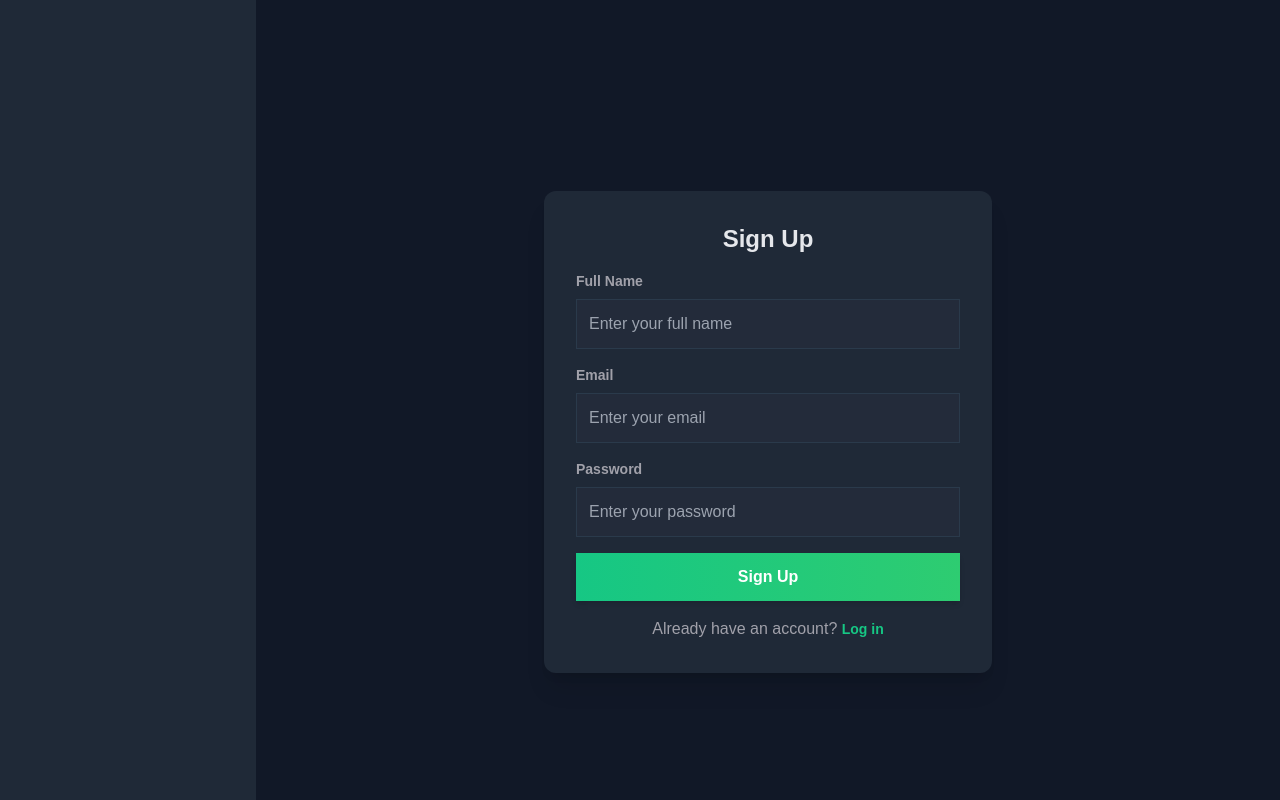
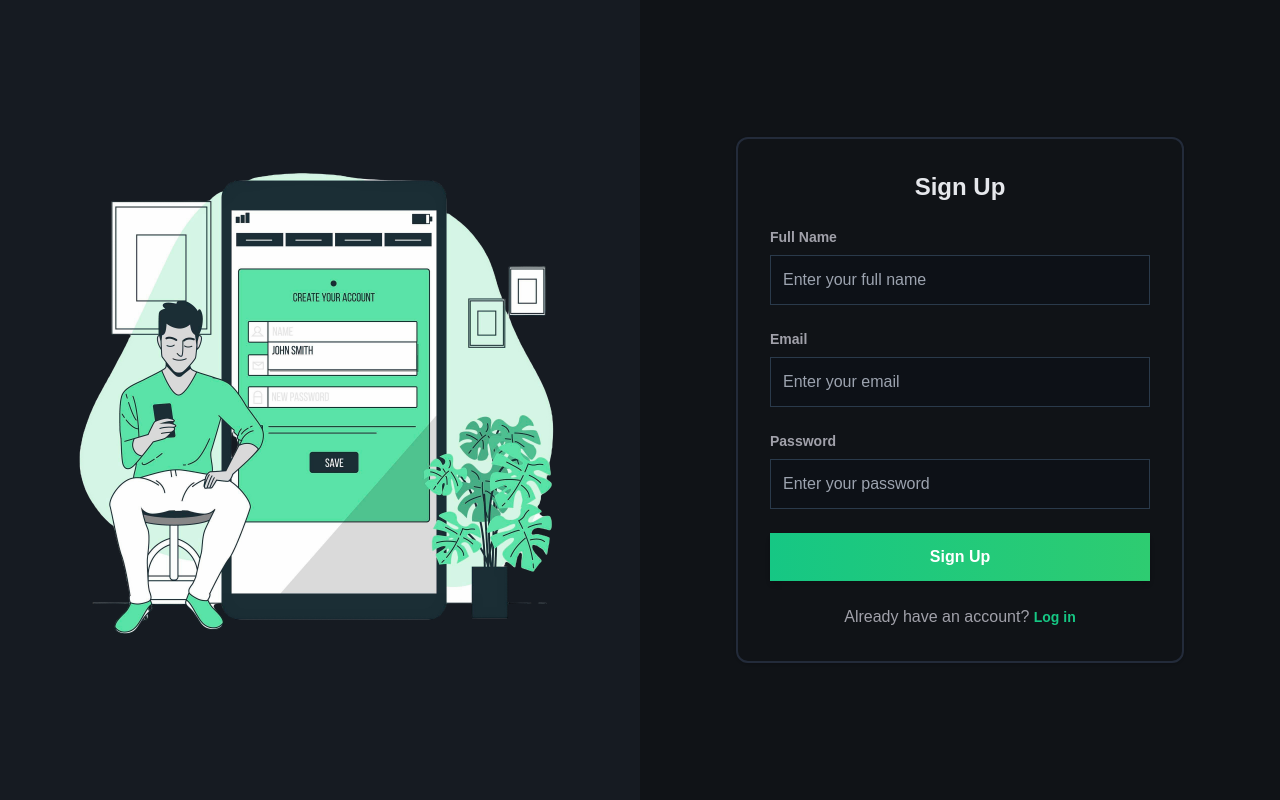
Before and after one commit to 0xRokib/Time-Management-and-Focus-Tracker, a Next.js app in the folder focus-tracker-frontend/: page /registration in a window 1280 px wide. Built offline with nearby package versions, Linux system fonts and the light colour scheme.

Commit message:
update polish sign up and login form and make it better

```diff
--- a/focus-tracker-frontend/app/context/AuthContext.tsx
+++ b/focus-tracker-frontend/app/context/AuthContext.tsx
@@ -20,7 +20,7 @@ type AuthContextType = {
   user: UserType | null;
   login: (userData: UserType) => void;
   logout: () => void;
-  loading: boolean; // Add loading state to context
+  loading: boolean;
 };
 
 const AuthContext = createContext<AuthContextType | undefined>(undefined);
@@ -28,7 +28,7 @@ const AuthContext = createContext<AuthContextType | undefined>(undefined);
 export const AuthProvider = ({ children }: { children: ReactNode }) => {
   const [isAuthenticated, setIsAuthenticated] = useState(false);
   const [user, setUser] = useState<UserType | null>(null);
-  const [loading, setLoading] = useState(true); // Track loading state
+  const [loading, setLoading] = useState(true);
   const pathname = usePathname();
   const router = useRouter();
 
--- a/focus-tracker-frontend/app/layout.tsx
+++ b/focus-tracker-frontend/app/layout.tsx
@@ -1,16 +1,13 @@
 "use client";
 import { Sidebar } from "@/components/Sidebar";
 import { useMetadata } from "@/hooks/useMetadata";
+import { QueryClient, QueryClientProvider } from "@tanstack/react-query";
 import { usePathname, useRouter } from "next/navigation";
 import { useEffect } from "react";
 import { Toaster } from "sonner";
-
-import { QueryClient, QueryClientProvider } from "@tanstack/react-query"; // Import React Query
-
 import { AuthProvider, useAuth } from "./context/AuthContext";
 import "./globals.css";
 
-// Create the QueryClient instance
 const queryClient = new QueryClient();
 
 export default function RootLayout({
@@ -42,10 +39,9 @@ export default function RootLayout({
 }
 
 function Content({ children }: { children: React.ReactNode }) {
-  const { isAuthenticated, loading } = useAuth(); // Access loading state from AuthContext
+  const { isAuthenticated, loading } = useAuth();
   const router = useRouter();
   const pathname = usePathname();
-  console.log(pathname, router);
 
   useEffect(() => {
     if (
@@ -57,31 +53,23 @@ function Content({ children }: { children: React.ReactNode }) {
     }
   }, [isAuthenticated, pathname, router]);
 
-  // If loading, show loading screen
   if (loading) {
     return <div className="loading-screen">Loading...</div>;
   }
 
-  // If not authenticated and not on login/registration pages, prevent rendering of the sidebar or main content
-  if (
-    !isAuthenticated &&
-    pathname !== "/login" &&
-    pathname !== "/registration"
-  ) {
-    return null; // Prevent rendering of any content, including Sidebar and main content
+  // Render only login or registration pages if unauthenticated
+  // Render only login or registration pages if unauthenticated
+  if (!isAuthenticated) {
+    if (pathname === "/login" || pathname === "/registration") {
+      return <main className="">{children}</main>;
+    }
+    return null; // Prevent rendering anything else
   }
-
+  // Render authenticated content
   return (
-    <div
-      className={`flex h-screen ${!isAuthenticated ? "justify-center" : ""}`}
-    >
-      {/* Render Sidebar only if authenticated */}
-      {isAuthenticated && <Sidebar />}
-      <main
-        className={`flex-1 p-8 md:ml-64 bg-[#111827] text-[#A1A1AA] overflow-auto ${
-          !isAuthenticated ? "w-full" : ""
-        }`}
-      >
+    <div className="flex h-screen">
+      <Sidebar />
+      <main className="flex-1 p-8 md:ml-64 bg-[#101317] text-[#A1A1AA] overflow-auto ">
         {children}
       </main>
       <Toaster />
--- a/focus-tracker-frontend/app/login/page.tsx
+++ b/focus-tracker-frontend/app/login/page.tsx
@@ -1,22 +1,36 @@
 "use client";
 
 import { motion } from "framer-motion";
+import Image from "next/image";
 import Link from "next/link";
 
 export default function LoginPage() {
   return (
-    <div className="flex justify-center items-center min-h-screen bg-[#111827] p-4">
+    <div className="flex min-h-screen">
+      {/* Left Section (Image) */}
+      <div className="flex-1 relative bg-[#161B22] flex justify-center items-center">
+        <Image
+          src="/images/login.png" // Path to the image
+          alt="Example image"
+          width={500} // Desired width
+          height={300} // Desired height
+        />
+      </div>
+
+      {/* Right Section (Form) */}
+      <div className="flex-1 flex justify-center items-center bg-[#101317]">
         <motion.div
-        className="w-full max-w-md p-8 bg-[#1F2937] rounded-xl shadow-xl"
+          className="w-full max-w-md p-8  rounded-xl shadow border-2 border-[#232B3A]"
           initial={{ opacity: 0, y: 50 }}
           animate={{ opacity: 1, y: 0 }}
           transition={{ duration: 0.6, ease: "easeOut" }}
         >
-        <h2 className="text-2xl font-semibold text-[#E5E7EB] mb-4 text-center">
+          <h2 className="text-2xl font-semibold text-[#E5E7EB] mb-6 text-center">
             Log In
           </h2>
 
-        <form className="space-y-4">
+          <form className="space-y-6">
+            {/* Email Input */}
             <div>
               <label
                 htmlFor="email"
@@ -28,10 +42,11 @@ export default function LoginPage() {
                 type="email"
                 id="email"
                 placeholder="Enter your email"
-              className="w-full mt-2 p-3 rounded-lg bg-[#232B3A] border border-[#2A3A4B] text-[#E5E7EB] focus:ring-2 focus:ring-[#16C784]"
+                className="w-full mt-2 p-3 rounded-lg bg-[#0D1117] border border-[#2A3A4B] text-[#E5E7EB] focus:ring-2 focus:ring-[#16C784] focus:outline-none transition duration-200"
               />
             </div>
 
+            {/* Password Input */}
             <div>
               <label
                 htmlFor="password"
@@ -43,23 +58,23 @@ export default function LoginPage() {
                 type="password"
                 id="password"
                 placeholder="Enter your password"
-              className="w-full mt-2 p-3 rounded-lg bg-[#232B3A] border border-[#2A3A4B] text-[#E5E7EB] focus:ring-2 focus:ring-[#16C784]"
+                className="w-full mt-2 p-3 rounded-lg bg-[#0D1117] border border-[#2A3A4B] text-[#E5E7EB] focus:ring-2 focus:ring-[#16C784] focus:outline-none transition duration-200"
               />
             </div>
 
-          <div>
+            {/* Login Button */}
             <motion.button
               type="submit"
-              className="w-full py-3 bg-gradient-to-r from-[#16C784] to-[#2ECC71] text-white font-semibold rounded-lg shadow-md hover:from-[#2ECC71] hover:to-[#28A745]"
-              whileHover={{ scale: 1.05 }}
+              className="w-full py-3 bg-gradient-to-r from-[#16C784] to-[#2ECC71] text-white font-semibold rounded-lg shadow-md hover:from-[#2ECC71] hover:to-[#28A745] transition duration-300"
+              whileHover={{ scale: 1.02 }}
               whileTap={{ scale: 0.98 }}
             >
               Log In
             </motion.button>
-          </div>
           </form>
 
-        <div className="mt-4 text-center text-[#A1A1AA]">
+          {/* Sign-Up Link */}
+          <div className="mt-6 text-center text-[#A1A1AA]">
             Don’t have an account?{" "}
             <Link
               href="/registration"
@@ -70,5 +85,6 @@ export default function LoginPage() {
           </div>
         </motion.div>
       </div>
+    </div>
   );
 }
--- a/focus-tracker-frontend/app/registration/page.tsx
+++ b/focus-tracker-frontend/app/registration/page.tsx
@@ -2,8 +2,9 @@
 
 import { usePostData } from "@/hooks/useApi";
 import { motion } from "framer-motion";
+import Image from "next/image";
 import Link from "next/link";
-import { useRouter } from "next/navigation"; // Import from next/navigation
+import { useRouter } from "next/navigation";
 import { useState } from "react";
 import { useForm } from "react-hook-form";
 
@@ -25,36 +26,45 @@ export default function RegisterPage() {
     "/api/register"
   );
 
-  const router = useRouter(); // Initialize router from next/navigation
+  const router = useRouter();
 
   const onSubmit = async (data: FormData) => {
     console.log(data);
     try {
       mutate(data, {
-        onSuccess: (response: unknown) => {
-          console.log("Registration successful:", response);
-          router.push("/login"); // Navigate to home after successful registration
+        onSuccess: () => {
+          router.push("/login");
         },
-        onError: (err: unknown) => {
-          console.error("Registration error:", err);
+        onError: () => {
           setErrorMessage("Registration failed. Please try again.");
         },
       });
-    } catch (err) {
-      console.error("Unexpected error:", err);
+    } catch {
       setErrorMessage("An unexpected error occurred.");
     }
   };
 
   return (
-    <div className="flex justify-center items-center min-h-screen bg-[#111827] p-4">
+    <div className="flex min-h-screen">
+      {/* Left Section (Image) */}
+      <div className="flex-1 relative bg-[#161B22] flex justify-center items-center">
+        <Image
+          src="/images/signup.png" // Replace with your registration image
+          alt="Register"
+          width={500}
+          height={300}
+        />
+      </div>
+
+      {/* Right Section (Form) */}
+      <div className="flex-1 flex justify-center items-center bg-[#101317] ">
         <motion.div
-        className="w-full max-w-md p-8 bg-[#1F2937] rounded-xl shadow-xl"
+          className="w-full max-w-md p-8 rounded-xl shadow border-2 border-[#232B3A]"
           initial={{ opacity: 0, y: 50 }}
           animate={{ opacity: 1, y: 0 }}
           transition={{ duration: 0.6, ease: "easeOut" }}
         >
-        <h2 className="text-2xl font-semibold text-[#E5E7EB] mb-4 text-center">
+          <h2 className="text-2xl font-semibold text-[#E5E7EB] mb-6 text-center">
             Sign Up
           </h2>
 
@@ -62,7 +72,8 @@ export default function RegisterPage() {
             <div className="mb-4 text-center text-red-500">{errorMessage}</div>
           )}
 
-        <form onSubmit={handleSubmit(onSubmit)} className="space-y-4">
+          <form onSubmit={handleSubmit(onSubmit)} className="space-y-6">
+            {/* Name Input */}
             <div>
               <label
                 htmlFor="name"
@@ -74,14 +85,17 @@ export default function RegisterPage() {
                 type="text"
                 id="name"
                 placeholder="Enter your full name"
-              className="w-full mt-2 p-3 rounded-lg bg-[#232B3A] border border-[#2A3A4B] text-[#E5E7EB] focus:ring-2 focus:ring-[#16C784]"
+                className="w-full mt-2 p-3 rounded-lg bg-[#0D1117] border border-[#2A3A4B] text-[#E5E7EB] focus:ring-2 focus:ring-[#16C784] focus:outline-none transition duration-200"
                 {...register("name", { required: "Full name is required" })}
               />
               {errors.name && (
-              <p className="text-xs text-red-500 mt-1">{errors.name.message}</p>
+                <p className="text-xs text-red-500 mt-1">
+                  {errors.name.message}
+                </p>
               )}
             </div>
 
+            {/* Email Input */}
             <div>
               <label
                 htmlFor="email"
@@ -93,7 +107,7 @@ export default function RegisterPage() {
                 type="email"
                 id="email"
                 placeholder="Enter your email"
-              className="w-full mt-2 p-3 rounded-lg bg-[#232B3A] border border-[#2A3A4B] text-[#E5E7EB] focus:ring-2 focus:ring-[#16C784]"
+                className="w-full mt-2 p-3 rounded-lg bg-[#0D1117] border border-[#2A3A4B] text-[#E5E7EB] focus:ring-2 focus:ring-[#16C784] focus:outline-none transition duration-200"
                 {...register("email", {
                   required: "Email is required",
                   pattern: {
@@ -109,6 +123,7 @@ export default function RegisterPage() {
               )}
             </div>
 
+            {/* Password Input */}
             <div>
               <label
                 htmlFor="password"
@@ -120,7 +135,7 @@ export default function RegisterPage() {
                 type="password"
                 id="password"
                 placeholder="Enter your password"
-              className="w-full mt-2 p-3 rounded-lg bg-[#232B3A] border border-[#2A3A4B] text-[#E5E7EB] focus:ring-2 focus:ring-[#16C784]"
+                className="w-full mt-2 p-3 rounded-lg bg-[#0D1117] border border-[#2A3A4B] text-[#E5E7EB] focus:ring-2 focus:ring-[#16C784] focus:outline-none transition duration-200"
                 {...register("password", { required: "Password is required" })}
               />
               {errors.password && (
@@ -130,20 +145,19 @@ export default function RegisterPage() {
               )}
             </div>
 
-          <div>
+            {/* Submit Button */}
             <motion.button
               type="submit"
-              className="w-full py-3 bg-gradient-to-r from-[#16C784] to-[#2ECC71] text-white font-semibold rounded-lg shadow-md hover:from-[#2ECC71] hover:to-[#28A745]"
-              whileHover={{ scale: 1.05 }}
+              className="w-full py-3 bg-gradient-to-r from-[#16C784] to-[#2ECC71] text-white font-semibold rounded-lg shadow-md hover:from-[#2ECC71] hover:to-[#28A745] transition duration-300"
+              whileHover={{ scale: 1.02 }}
               whileTap={{ scale: 0.98 }}
               disabled={isPending}
             >
               {isPending ? "Signing Up..." : "Sign Up"}
             </motion.button>
-          </div>
           </form>
 
-        <div className="mt-4 text-center text-[#A1A1AA]">
+          <div className="mt-6 text-center text-[#A1A1AA]">
             Already have an account?{" "}
             <Link
               href="/login"
@@ -154,5 +168,6 @@ export default function RegisterPage() {
           </div>
         </motion.div>
       </div>
+    </div>
   );
 }
--- a/focus-tracker-frontend/components/PomodoroTimer.tsx
+++ b/focus-tracker-frontend/components/PomodoroTimer.tsx
@@ -92,8 +92,8 @@ export function PomodoroTimer() {
     : Math.min(((FOCUS_TIME - time) / FOCUS_TIME) * 100, 100);
 
   return (
-    <Card className="bg-gradient-to-b from-[#1E293B] to-[#111827] text-[#E5E7EB] border-none  rounded-2xl overflow-hidden">
-      <CardContent className="p-10">
+    <Card className="bg-[#101317] text-[#E5E7EB] border-2 border-[#232B3A]  rounded-2xl overflow-hidden ">
+      <CardContent className="p-10 ">
         <div className="flex flex-col items-center space-y-6">
           <div className="w-full flex justify-between items-center mb-4">
             <div className="text-sm font-medium text-[#16C784]">
--- a/focus-tracker-frontend/components/Sidebar.tsx
+++ b/focus-tracker-frontend/components/Sidebar.tsx
@@ -39,7 +39,7 @@ export function Sidebar() {
 
   // Conditionally hide sidebar if not authenticated or on login/registration page
   const sidebarClasses = cn(
-    "fixed top-0 left-0 h-full bg-[#181E2A] text-[#E5E7EB] shadow-xl z-40 transform transition-transform duration-300",
+    "fixed top-0 left-0 h-full bg-[#161B22] text-[#E5E7EB] shadow-xl z-40 transform transition-transform duration-300",
     {
       "translate-x-0": isSidebarOpen && isAuthenticated, // Show sidebar if open and authenticated
       "-translate-x-full": !isAuthenticated || isAuthPage || !isSidebarOpen, // Hide sidebar when not authenticated or on login/registration page
@@ -50,7 +50,7 @@ export function Sidebar() {
     <>
       {/* Sidebar for Desktop */}
       <div
-        className={`hidden md:flex h-screen w-64 flex-col fixed left-0 top-0 bg-[#181E2A] text-[#E5E7EB] shadow-xl ${
+        className={`hidden md:flex h-screen w-64 flex-col fixed left-0 top-0 bg-[#161B22] text-[#E5E7EB] shadow-xl ${
           !isAuthenticated || isAuthPage ? "hidden" : ""
         }`}
       >
```
Also changed, not shown: focus-tracker-frontend/public/images/login.png (added), focus-tracker-frontend/public/images/signup.png (added). Lines whose indentation alone changed are shown as unchanged.
